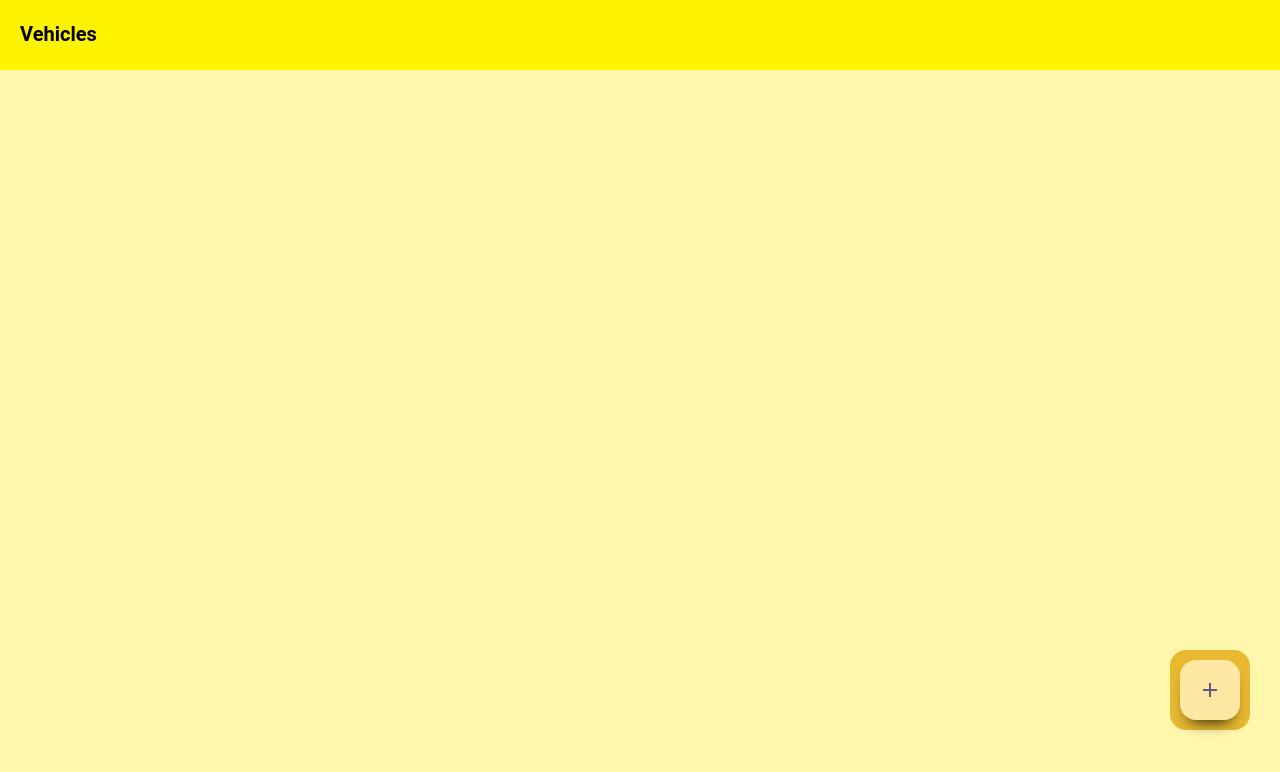
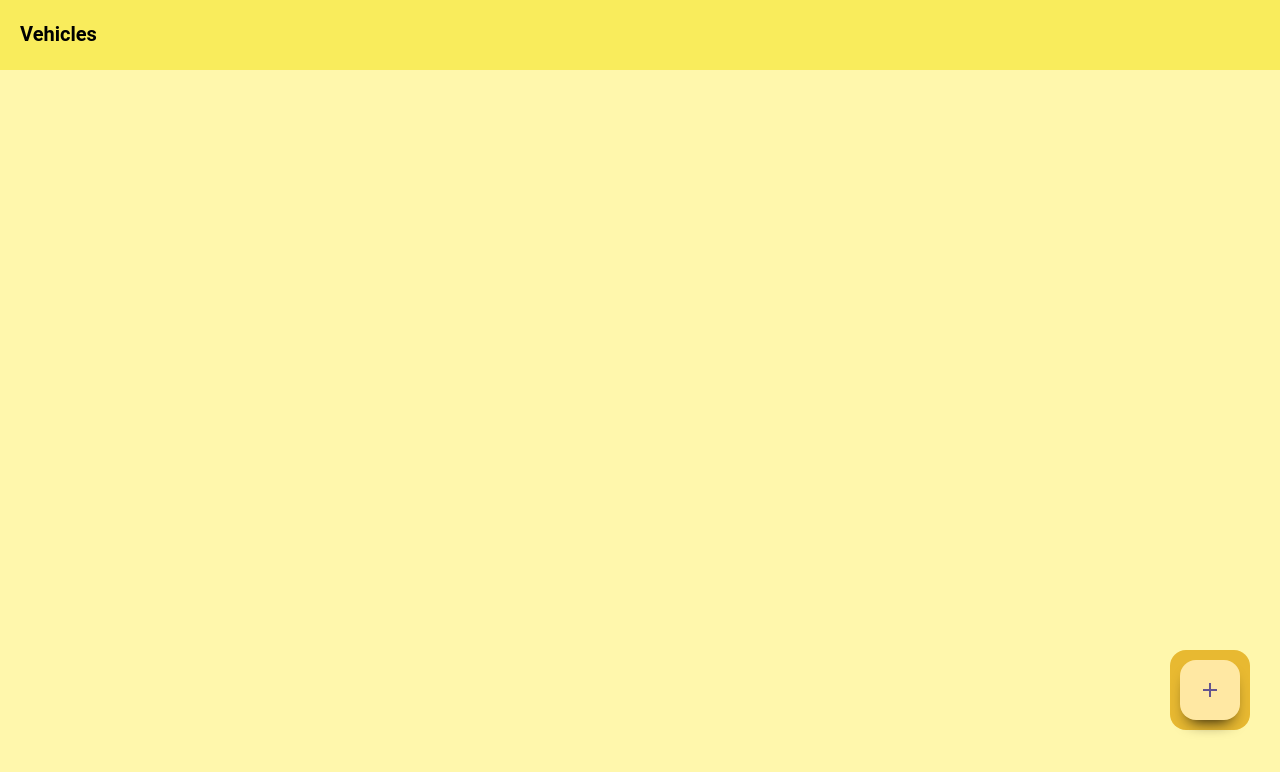
Before and after one commit to ToniDev48/ParkMark, a website built with Vite: page src/index.html in a window 1280 px wide. Built offline with nearby package versions, Linux system fonts and the light colour scheme; a web font is replaced by a local one.

Commit message:
Css header background change

```diff
--- a/src/css/style.css
+++ b/src/css/style.css
@@ -8,7 +8,7 @@
 }
 
 @theme {
-  --color-header: rgb(255, 244, 0);
+  --color-header: rgb(249,236,92);
   --color-body: rgba(255, 245, 141, 0.72);
   --color-card: rgba(255, 252, 218, 1);
   --color-add-button: rgba(255, 232, 163, 1);
```
